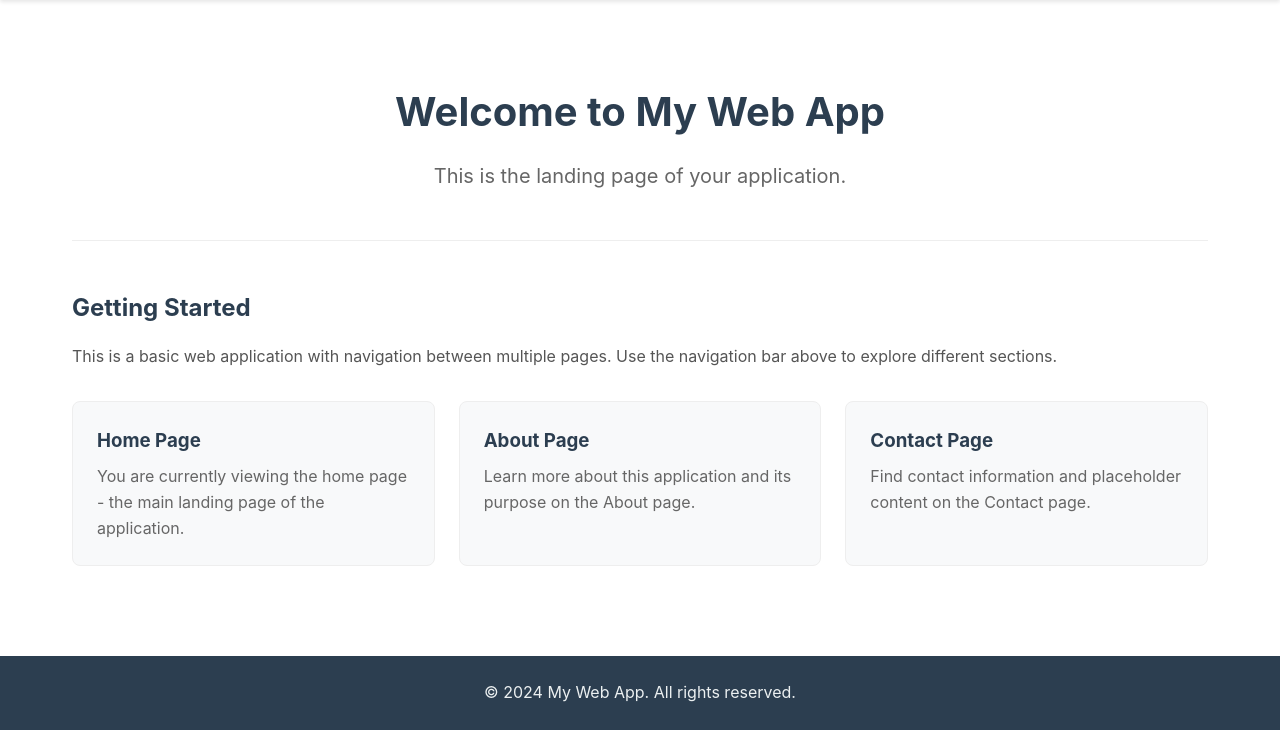
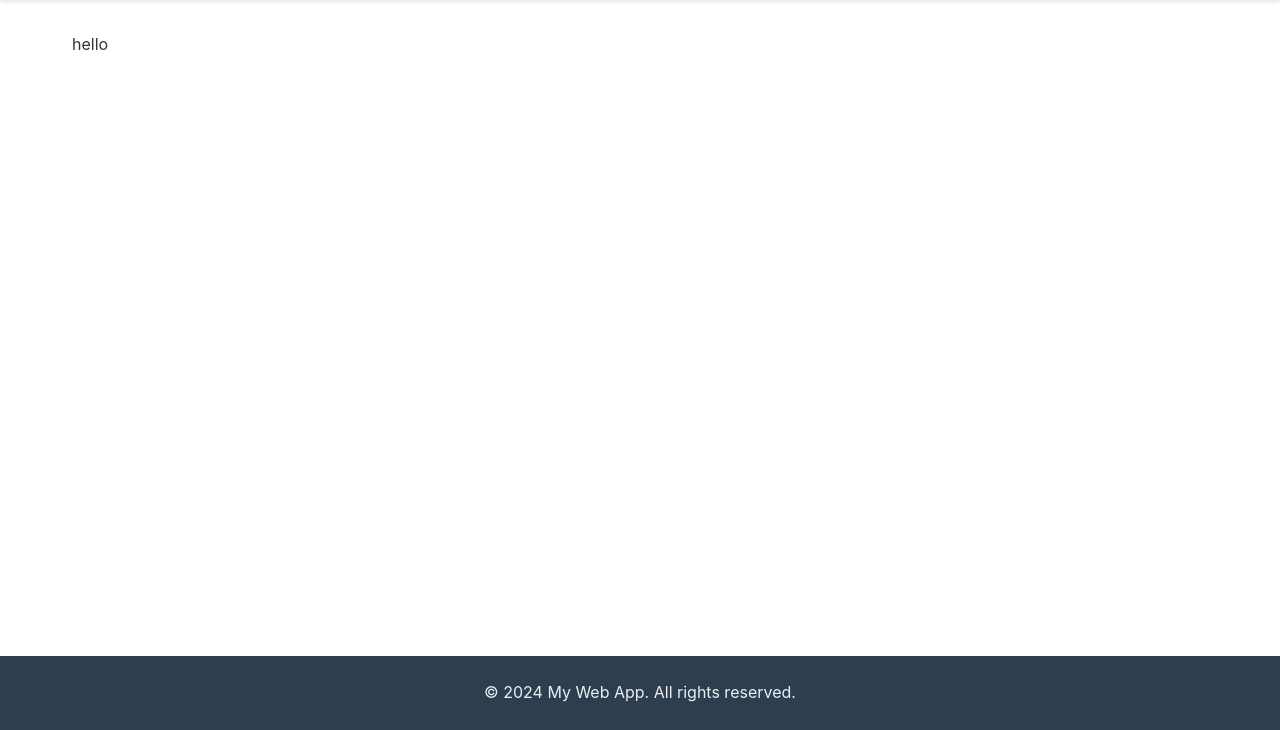
Before and after one commit to rpokarna95/test, a Flask app: page / in a window 1280 px wide. Shown: the part 70-800 px from the top of the page. Run offline with Flask 2, Linux system fonts and the light colour scheme.

Commit message:
Update home page to display only 'hello'

```diff
--- a/templates/home.html
+++ b/templates/home.html
@@ -3,29 +3,5 @@
 {% block title %}Home - My Web App{% endblock %}
 
 {% block content %}
-<section class="hero">
-    <h1>Welcome to My Web App</h1>
-    <p class="lead">This is the landing page of your application.</p>
-</section>
-
-<section class="content-section">
-    <h2>Getting Started</h2>
-    <p>This is a basic web application with navigation between multiple pages.
-       Use the navigation bar above to explore different sections.</p>
-
-    <div class="features">
-        <div class="feature-card">
-            <h3>Home Page</h3>
-            <p>You are currently viewing the home page - the main landing page of the application.</p>
-        </div>
-        <div class="feature-card">
-            <h3>About Page</h3>
-            <p>Learn more about this application and its purpose on the About page.</p>
-        </div>
-        <div class="feature-card">
-            <h3>Contact Page</h3>
-            <p>Find contact information and placeholder content on the Contact page.</p>
-        </div>
-    </div>
-</section>
+hello
 {% endblock %}
```
